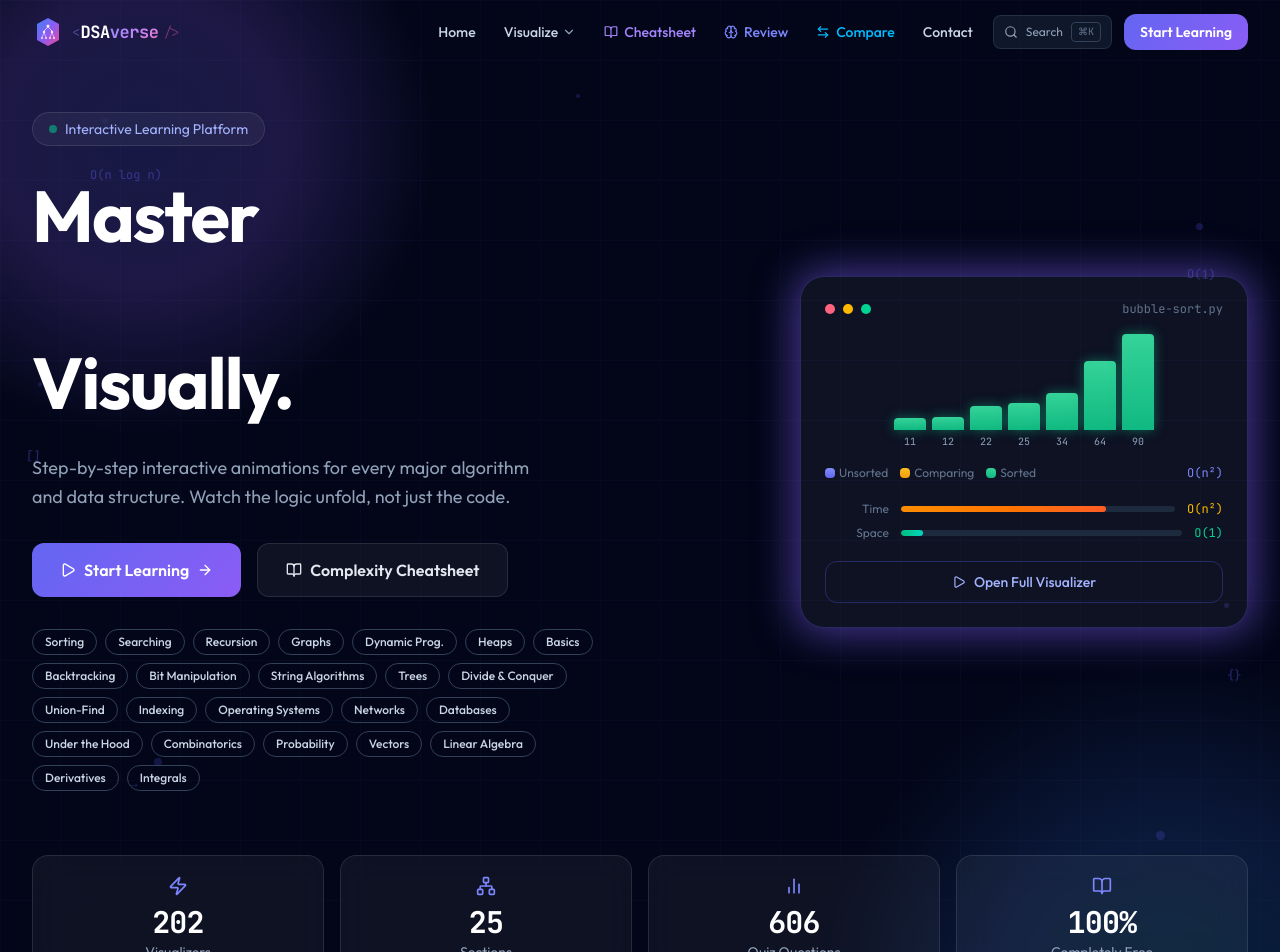
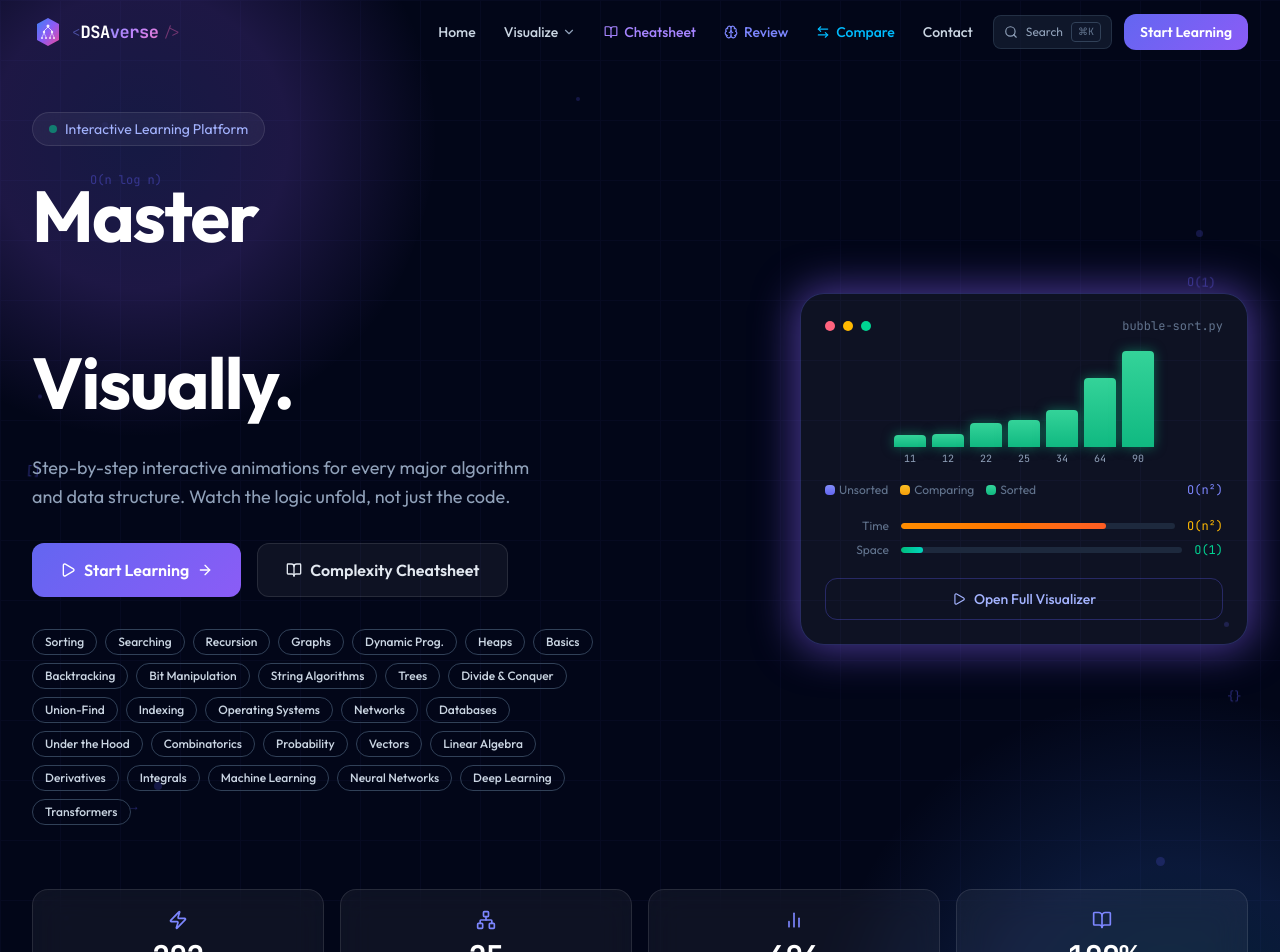
Before and after one commit to Archit1706/DSAverse, a Next.js app: page / in a window 1280 px wide. Shown: the top 952 px of the page. Built offline with nearby package versions, Linux system fonts and the light colour scheme.

Commit message:
Add AI topics to the hero quick links

```diff
--- a/components/Hero.jsx
+++ b/components/Hero.jsx
@@ -8,7 +8,7 @@ import {
 import { totalPages, totalQuestions, pagesBySection } from '@/data/learningStats';
 
 /* ─── Cycling words ──────────────────────────────────── */
-const WORDS = ['Sorting', 'Searching', 'Recursion', 'Graphs', 'Heaps', 'Dynamic Prog.', 'Backtracking', 'Bit Manip.', 'Strings', 'Trees', 'Divide & Conquer', 'Union-Find', 'Networks', 'Databases', 'Probability', 'Linear Algebra', 'Calculus'];
+const WORDS = ['Sorting', 'Searching', 'Recursion', 'Graphs', 'Heaps', 'Dynamic Prog.', 'Backtracking', 'Bit Manip.', 'Strings', 'Trees', 'Divide & Conquer', 'Union-Find', 'Networks', 'Databases', 'Probability', 'Linear Algebra', 'Calculus', 'Neural Networks', 'Transformers'];
 
 /* ─── Quick-nav chips ──────────────────────────── */
 /* Label and href are listed separately on purpose: several labels are
@@ -39,6 +39,10 @@ const QUICK_NAV = [
     { label: 'Linear Algebra', href: '/linear-algebra' },
     { label: 'Derivatives', href: '/differential-calculus' },
     { label: 'Integrals', href: '/integral-calculus' },
+    { label: 'Machine Learning', href: '/machine-learning' },
+    { label: 'Neural Networks', href: '/neural-networks' },
+    { label: 'Deep Learning', href: '/deep-learning-architectures' },
+    { label: 'Transformers', href: '/transformers' },
 ];
 
 function WordCycler() {
```
